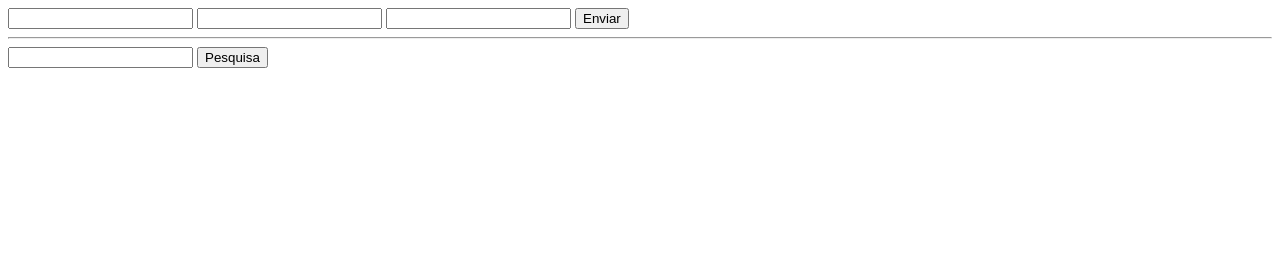
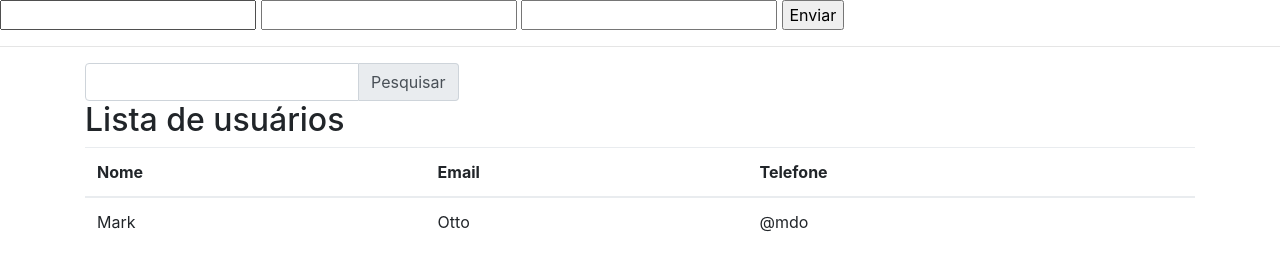
Before and after one commit to gitarno/tt-jsav, a plain HTML site: page aula-04/aula-04-form.html in a window 1280 px wide. Drawn offline with nearby package versions, Linux system fonts and the light colour scheme.

Commit message:
Organizar o visual da aplicação

```diff
--- a/aula-04/aula-04-form.html
+++ b/aula-04/aula-04-form.html
@@ -1,16 +1,21 @@
 <!DOCTYPE html>
 <html class="no-js" lang="pt-br">
+
 <head>
     <meta charset="UTF-8">
     <meta name="viewport" content="width=device-width, initial-scale=1.0">
     <meta http-equiv="X-UA-Compatible" content="ie=edge">
+    <link rel="stylesheet" href="https://maxcdn.bootstrapcdn.com/bootstrap/4.0.0-beta.2/css/bootstrap.min.css" integrity="sha384-PsH8R72JQ3SOdhVi3uxftmaW6Vc51MKb0q5P2rRUpPvrszuE4W1povHYgTpBfshb"
+        crossorigin="anonymous">
 
     <title> APP </title>
 
     <script src="app.js"></script>
 
 </head>
+
 <body>
+
     <form id="formulario">
         <input type="text" name="nome" id="nome" required>
         <input type="email" name="email" id="email" required>
@@ -20,11 +25,52 @@
 
     <hr>
 
-        <form id="form_search">
-            <input type="text" name="search" id="search">
-            <input id="searchUsuario" type="button" value="Pesquisa">
+    <div class="container">
+        <div class="row">
+            <div class="col">
+
+                <form id="form_search" class="form-inline">
+                    <div class="input-group">
+                        <input type="text" name="search" id="search" class="form-control">
+                        <button id="searchUsuario" class="input-group-addon">Pesquisar</button>
+                    </div>
                 </form>
 
+            </div>
+        </div>
+
+        <div class="row">
+            <div class="col">
+                <h2> Lista de usuários </h2>
+            </div>
+        </div>
+
+        <div class="row">
+            <div class="col">
+
+                <table class="table">
+                    <thead>
+                        <tr>
+                            <!-- <th scope="col">#</th> -->
+                            <th scope="col">Nome</th>
+                            <th scope="col">Email</th>
+                            <th scope="col">Telefone</th>
+                        </tr>
+                    </thead>
+                    <tbody id="tabela_usuarios">
+                        <tr>
+                            <td>Mark</td>
+                            <td>Otto</td>
+                            <td>@mdo</td>
+                        </tr>
+                    </tbody>
+                </table>
+
+
+            </div>
+        </div>
+    </div>
 
 </body>
+
 </html>
```
Lines whose indentation alone changed are shown as unchanged.
